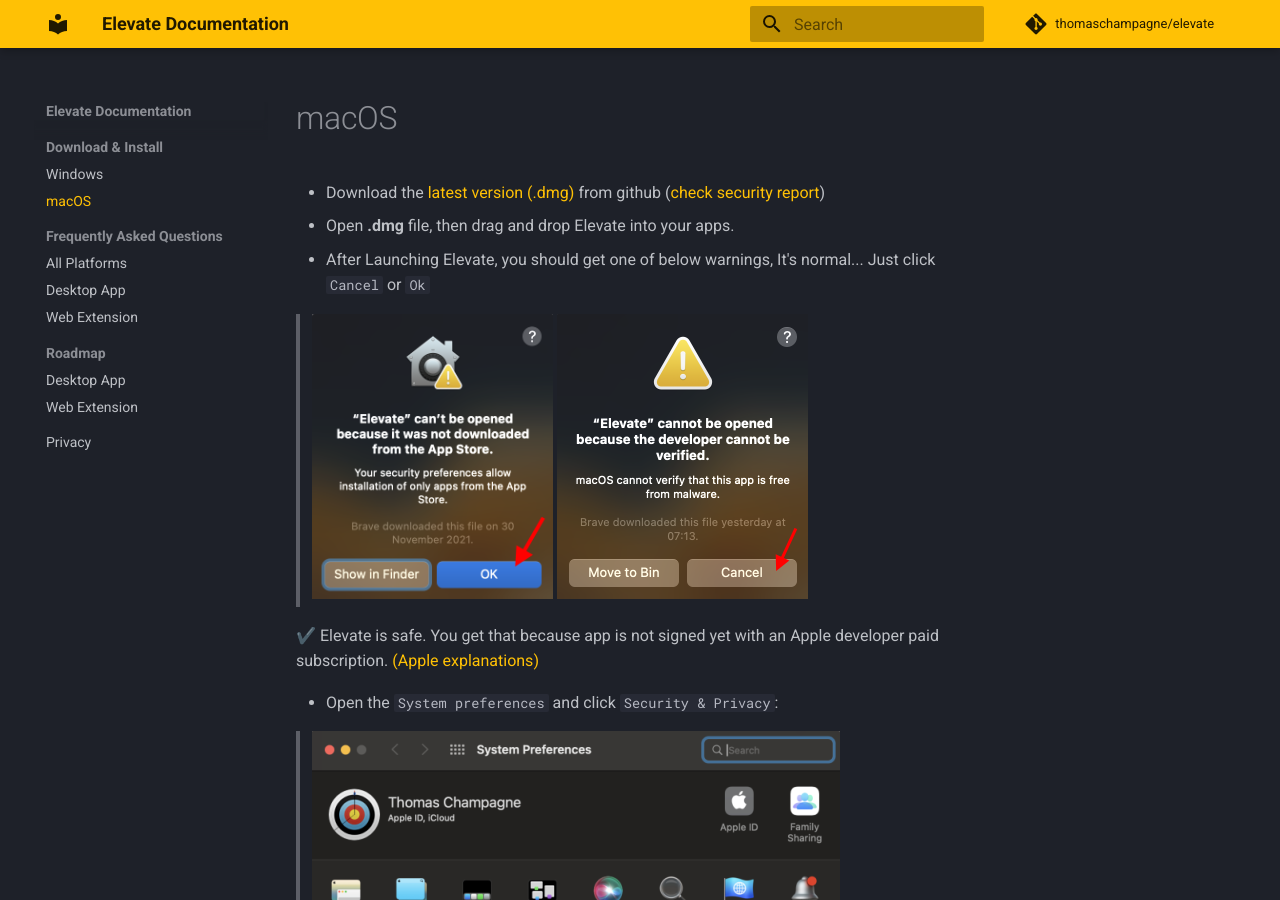
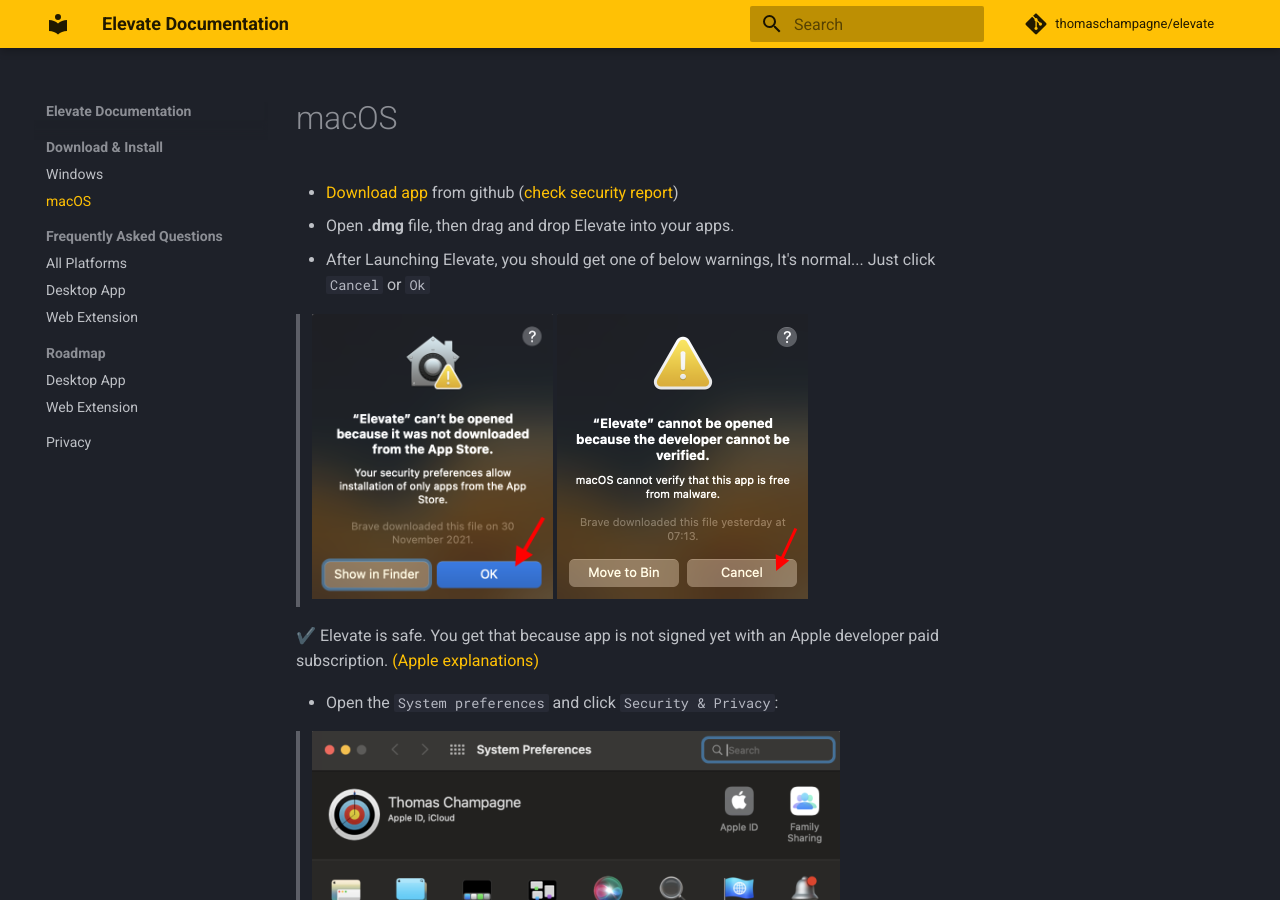
Before and after one commit to thomaschampagne/elevate-docs, an MkDocs documentation site: the page built from docs/Download-&-Install/macOS.md, in a window 1280 px wide and 900 px high. Built offline with MkDocs 1.6.1 and Material for MkDocs 9.7.7, drawn with Linux system fonts in a browser that asks for light colours; comment, search, counter and statistics services are not loaded.

Commit message:
Doc update

```diff
--- a/docs/Download-&-Install/macOS.md
+++ b/docs/Download-&-Install/macOS.md
@@ -1,4 +1,4 @@
-- Download the <a href="https://github.com/thomaschampagne/elevate/releases/latest" target="_blank">latest version (.dmg)</a> from github (<a href="https://www.virustotal.com/gui/file/7a4e4abd9f77da883e9a8c3abb3347bec36ca6ff053cee42745733ad3b3fd83e" target="_blank">check security report</a>)
+- <a href="https://github.com/thomaschampagne/elevate/releases/download/7.0.0-beta.3/Elevate-7.0.0-beta.3-universal.dmg" target="_blank">Download app</a> from github (<a href="https://www.virustotal.com/gui/file/7a4e4abd9f77da883e9a8c3abb3347bec36ca6ff053cee42745733ad3b3fd83e" target="_blank">check security report</a>)
 - Open **.dmg** file, then drag and drop Elevate into your apps.
 - After Launching Elevate, you should get one of below warnings, It's normal... Just click `Cancel` or `Ok`
 
```
